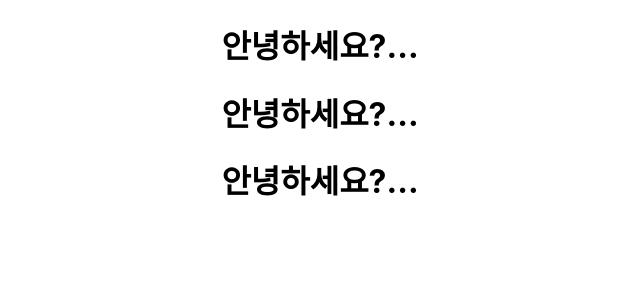
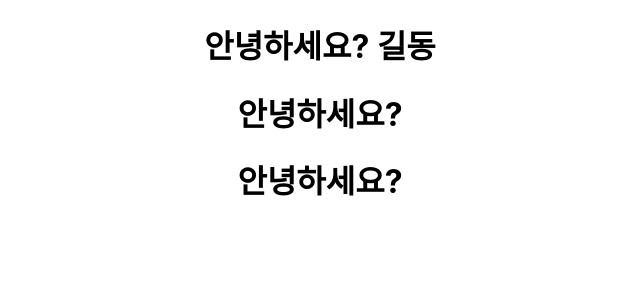
Before and after one commit to osparking/react-typescript-app, a React (Create React App) app: page / in a window 1280 px wide. Shown: the top 300 px of the page, without its empty margins (320-960 px from the left). Built offline with nearby package versions, Linux system fonts and the light colour scheme.

Commit message:
add props to greeter heading, use props

```diff
--- a/src/component/Greeter.tsx
+++ b/src/component/Greeter.tsx
@@ -1,8 +1,8 @@
 import { JSX } from "react"
 
-const Greeter: React.FC = (): JSX.Element => {
+const Greeter = (props: { person: string }): JSX.Element => {
   return (
-    <h1>안녕하세요?...</h1>
+    <h1>안녕하세요? {props.person}</h1>
   )
 }
 
```
